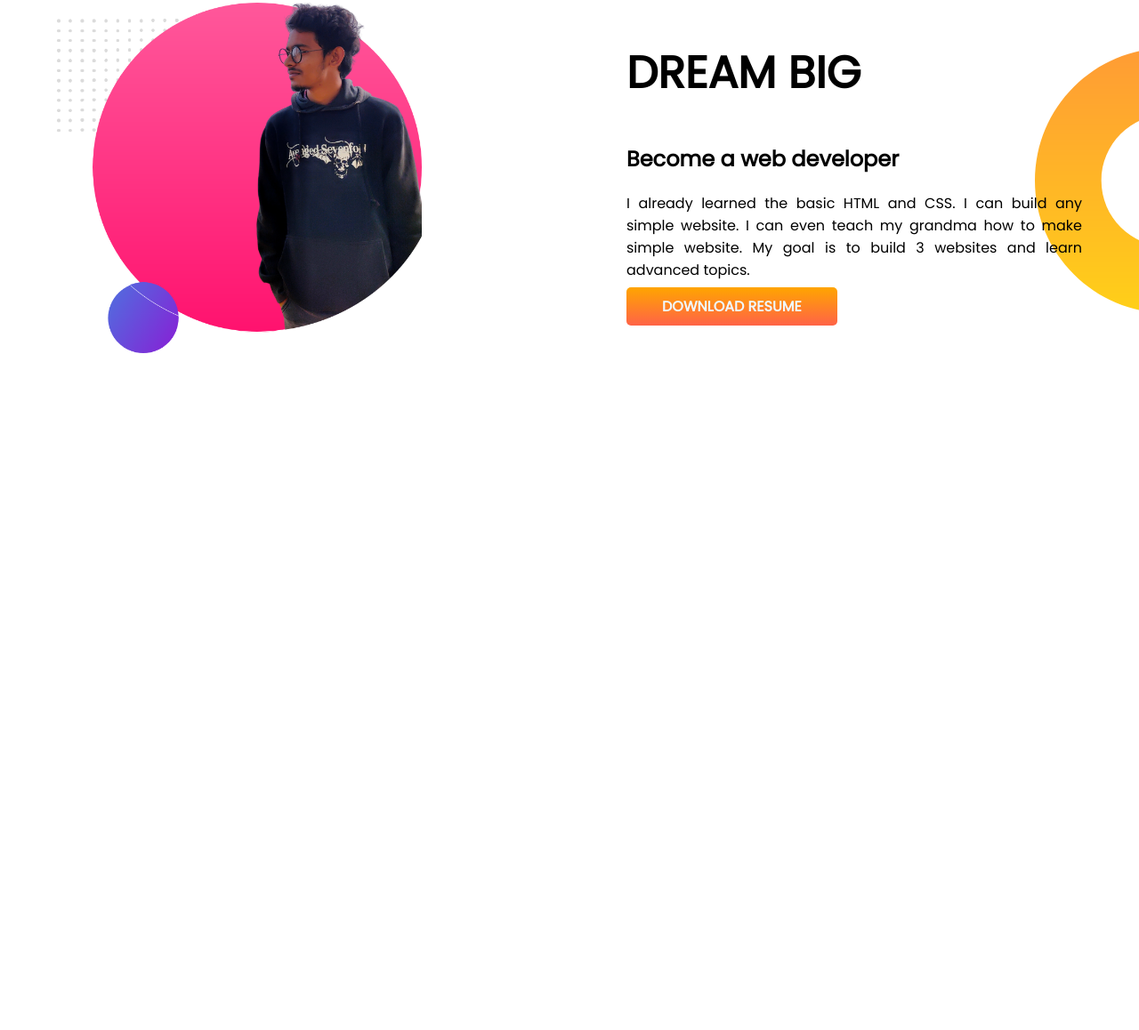
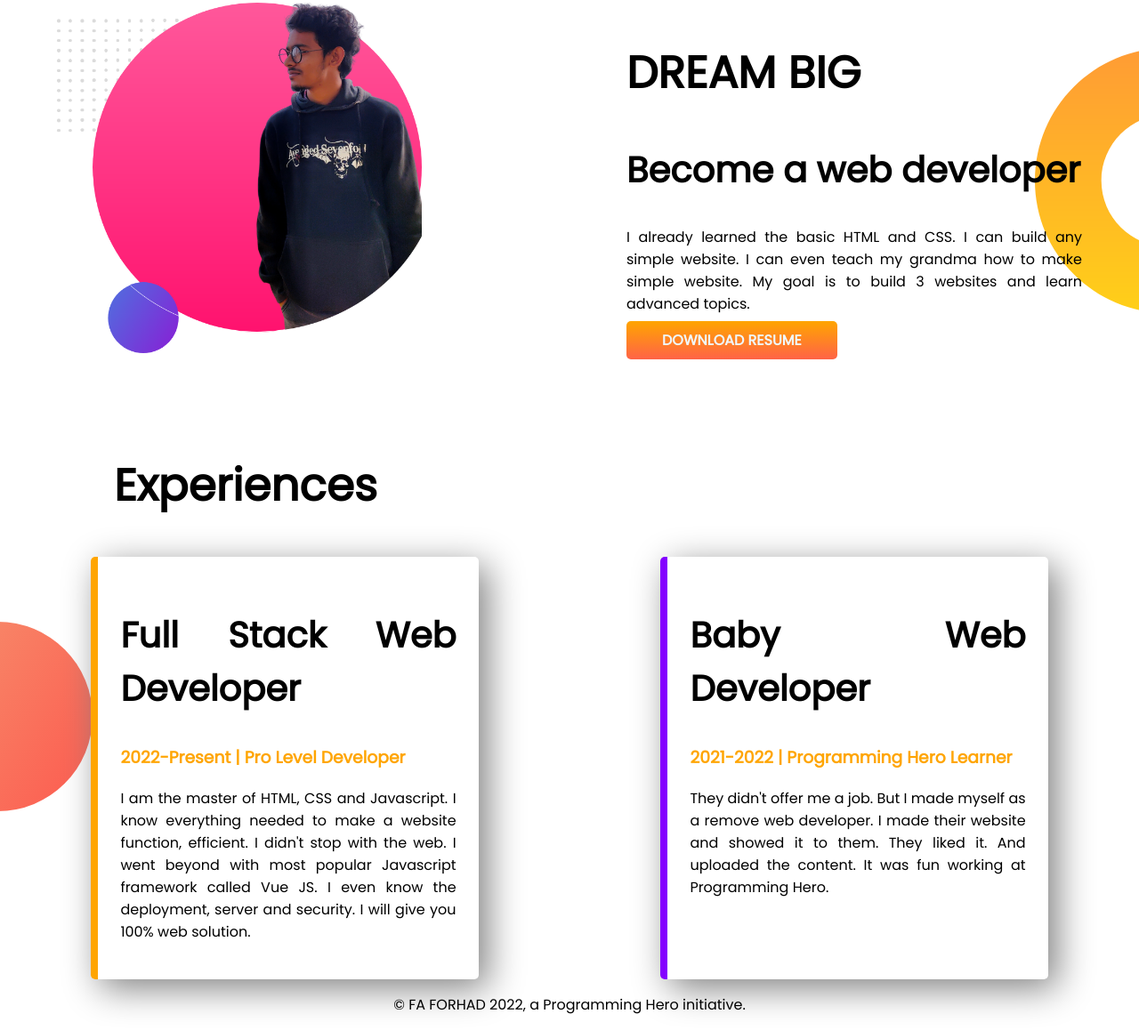
Before and after one commit to FAForhad/developer-portfolio-1, a plain HTML site: page index.html in a window 1280 px wide. Shown: the part 662-1820 px from the top of the page at 89% size. Before the commit the page ends 1140 px from the top, so only its background shows below. Drawn offline with Linux system fonts and the light colour scheme.

Commit message:
live-site

```diff
--- a/index.html
+++ b/index.html
@@ -11,7 +11,7 @@
     <link rel="stylesheet" href="style.css">
 </head>
 <body>
-    <section class="top-banner">
+    <section class="top-banner flexible_container">
         <div  class="half-width">
             <h1>Welcome To</h1>
             <h1 ><span class="orange-color">FA FORHAD</span> World !</h1>
@@ -24,7 +24,7 @@
             <img src="images/myDDD-bg.png" alt="">
         </div>
     </section>
-    <section class="dream_big">
+    <section class="dream_big flexible_container">
         <div class="half-width">
             <img src="images/my-bgQ2.png" alt="">
         </div>
@@ -36,6 +36,24 @@
             <a class="link-button" target="_blank" href="https://www.facebook.com/fa.forhad.81495 ">DOWNLOAD RESUME</a>
         </div>
     </section>
+    <section class="experiences-area">
+        <h1 id="head">Experiences</h1>
+        <div class="flexible_container">
+            <div class="experiences-item" id="box-1">
+                <h2>Full Stack Web Developer</h2>
+                <h3 class="orange-color">2022-Present | Pro Level Developer</h3>
+                <p>I am the master of HTML, CSS and Javascript. I know everything needed to make a website function, efficient. I didn't stop with the web. I went beyond with most popular Javascript framework called Vue JS. I even know the deployment, server and security. I will give you 100% web solution.</p>
+            </div>
+            <div class="experiences-item">
+                <h2>Baby Web Developer</h2>
+                <h3 class="orange-color">2021-2022 | Programming Hero Learner</h3>
+                <p>They didn't offer me a job. But I made myself as a remove web developer. I made their website and showed it to them. They liked it. And uploaded the content. It was fun working at Programming Hero.</p>
+            </div>
+        </div>
+    </section>
 
 </body>
+<footer>
+    <p>© FA FORHAD 2022, a Programming Hero initiative.</p>
+</footer>
 </html>
--- a/style.css
+++ b/style.css
@@ -4,16 +4,20 @@
 }h1{
     font-size: 50px;
 }
+h2{
+    font-size: 40px;
+}
 .orange-color{
     color: orange;
 }
-section{
+.flexible_container{
     display: flex;
     margin-bottom: 10px;
 }
 .half-width{
     width: 50%;
     padding: 5%;
+
 }
 .half-width p{
     text-align: justify;
@@ -39,3 +43,29 @@
     background-repeat: no-repeat;
     background-position: right;
 }
+.experiences-item {
+    width: 40%;
+    margin-left: 8%;
+    margin-right: 8%;
+    text-align: justify;
+    padding: 25px 25px;
+    box-shadow: 10PX 10PX 40px gray;
+    border-left: solid rgb(132, 0, 255) 8PX;
+    border-radius: 5px;
+
+}
+.experiences-area{
+    background-image: url(images/exp-bg.png);
+    background-repeat:no-repeat ;
+    background-position: left;
+
+}
+#head{
+    padding-left: 10%;
+}
+#box-1{
+    border-left: solid orange 8px;
+}
+footer{
+    text-align: center;
+}
```
